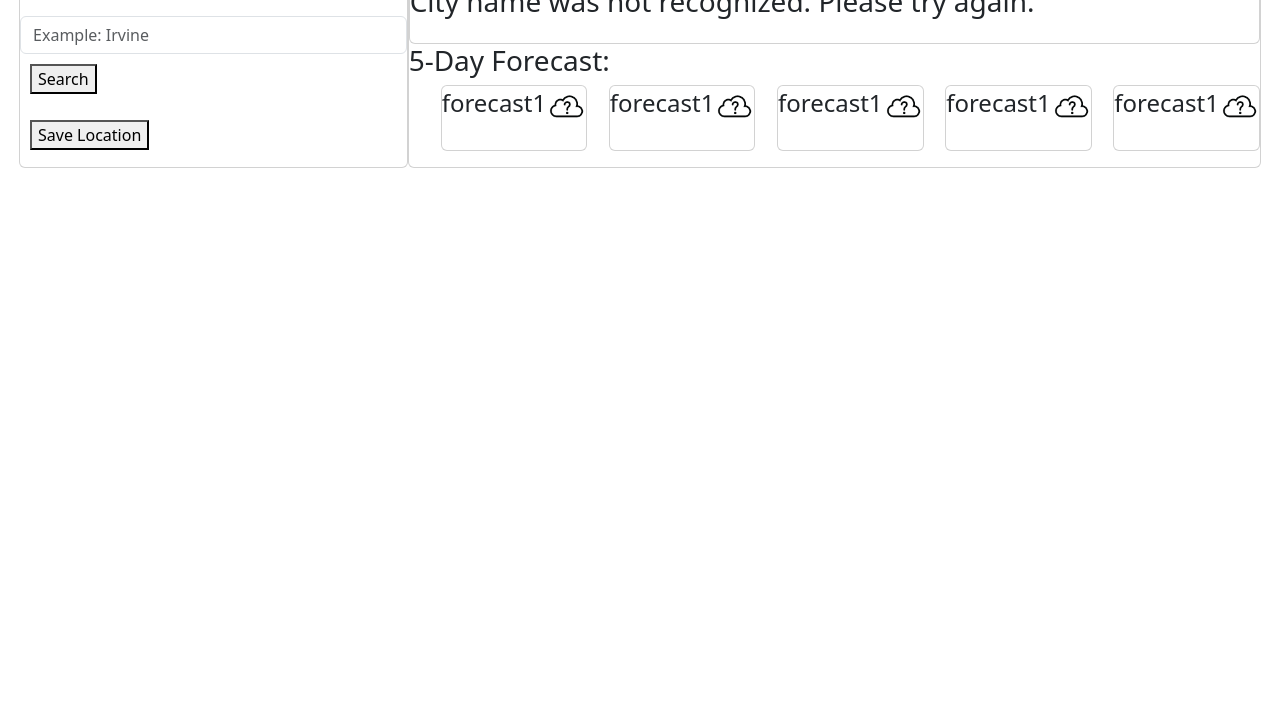
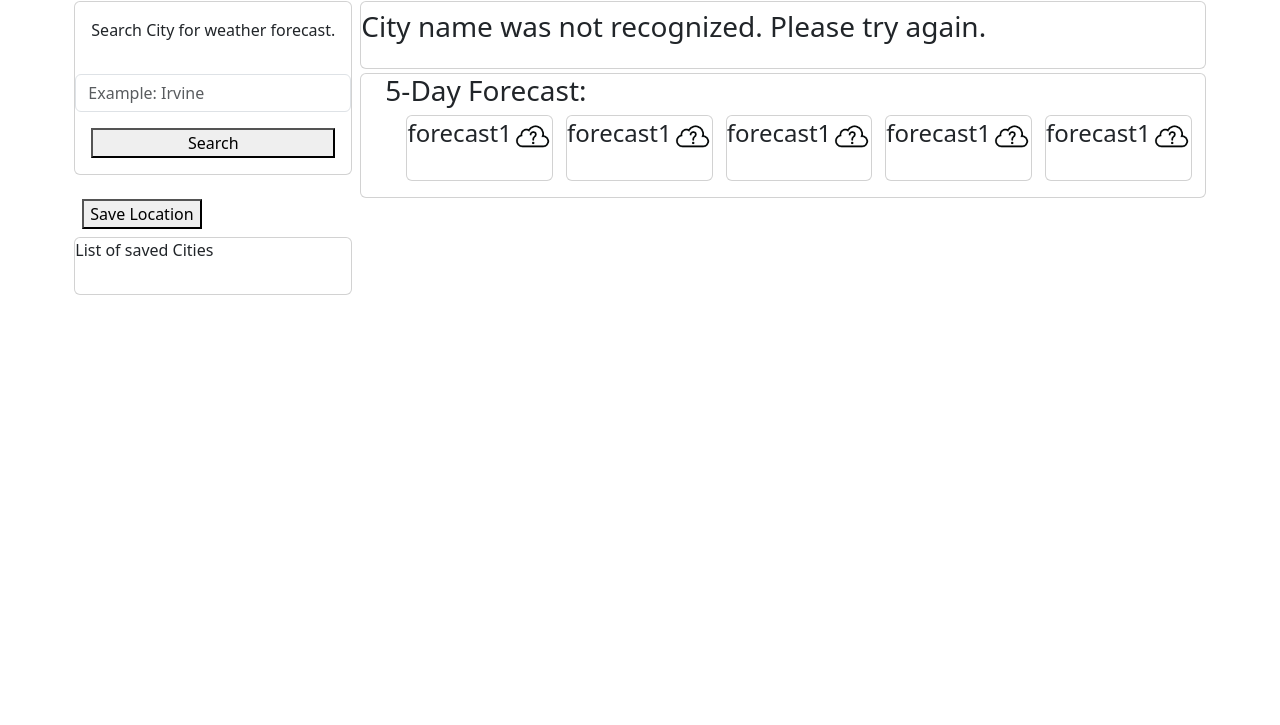
Before and after one commit to meekunn1/Weather-Dashboard, a plain HTML site: page search-result.html in a window 1280 px wide. Shown: the part 75-800 px from the top of the page. Drawn offline with nearby package versions, Linux system fonts and the light colour scheme; no server answers.

Commit message:
html and css adjusted

```diff
--- a/assets/search-result.js
+++ b/assets/search-result.js
@@ -66,6 +66,10 @@ event.preventDefault();
 if (currentCity == "") {
    return;
 }
+else if (saveList.includes(currentCity)) {
+  return;
+}
+
 storeSave();
 displaySave();
 })
--- a/assets/style.css
+++ b/assets/style.css
@@ -1,6 +1,7 @@
 :root {
     --navBackgroundColor: rgb(50, 50, 90);
     --forecastBackgroundColor: darkgrey;
+    --fontColor: rgba(255, 255, 255, 0.904);
 }
 
 img {
@@ -8,17 +9,11 @@ img {
     height:40px;
 }
 
-.customNavbar {
+.background {
     background-color: var(--navBackgroundColor);
+    color: var(--fontColor);
 }
 
-.pad-1{
-    padding: 10px;
+li{
+    list-style: none;
 }
-
-.mgn-1{
-    margin: 10px;
-}
-.mgn-side-1{
-    margin: 0 10px;
-}
--- a/search-result.html
+++ b/search-result.html
@@ -10,26 +10,27 @@
     <script src="https://cdn.jsdelivr.net/npm/dayjs@1/dayjs.min.js"></script>
 </head>
 <body>
-    <nav class="navbar bg-body-tertiary">
-        <div class="container-fluid">
-          <span class="navbar-brand mb-0 h1">Weather Dashboard</span>
+        <div class="container-fluid p-2 ps-4 background">
+          <h1>Weather Dashboard</h1>
         </div>
-      </nav>
     <div class="d-flex justify-content-center flex-wrap">
-        <div class="card">
-            <p class="intro">Search for a City to show its 5 day weather forecast.</p>
-            <form class="searchBox mb-3">
+        <div class="p-1">
+            <form class="searchBox mb-3 card">
+                <p class="intro p-3">Search City for weather forecast.</p>
                 <input id="searchInput" type="text" class="form-control" placeholder="Example: Irvine">
-                <button id="searchBtn" class="mgn-1">Search</button>
+                <button id="searchBtn" class="m-3">Search</button>
             </form>
             <div>
-                <button id="saveBtn" class="mgn-side-1">Save Location</button>
-                <ul id="searchHistory"></ul>
+                <button id="saveBtn" class="m-2">Save Location</button>
+                <div class="card">
+                    <p>List of saved Cities</p>
+                    <ul id="searchHistory"></ul>
+                </div>
             </div>
         </div>
-        <div id="searchResult" class="card col-8" style.display="none">
-            <div id="resultToday" class="card d-flex">
-                <h2 id="day0">test day 0<span class="day0Icon"><img src="./assets/icons/unknown.png"/></span></h2>
+        <div id="searchResult" class=" col-8" style.display="none">
+            <div id="resultToday" class="card d-flex m-1">
+                <h2 id="day0" class="mx-3">City Name Here<span class="day0Icon"><img src="./assets/icons/unknown.png"/></span></h2>
                 <span><h3 id="notFound"></h3></span>
                 <ul class="d-flex flex-column mb-3">
                     <il id="day0temp"></il>
@@ -37,9 +38,9 @@
                     <il id="day0humidity"></il>
                 </ul>
             </div>
-            <div>
-                <h3>5-Day Forecast:</h3>
-                <ul class="d-flex align-items-stretch justify-content-between col-sm-12 col-xs-8 flex-wrap">
+            <div class="card m-1">
+                <h3 class="mx-4">5-Day Forecast:</h3>
+                <ul class="d-flex align-items-stretch justify-content-evenly col-sm-12 col-xs-8 flex-wrap">
                     <il class="card"><h4 id="day3">forecast1<span class="day3Icon"><img src="./assets/icons/unknown.png"/></span></h4>
                         <ul class="d-flex flex-column mb-3">
                             <il id="day3temp"></il>
```
Also changed, not shown: index.html (+1 -1 lines).
